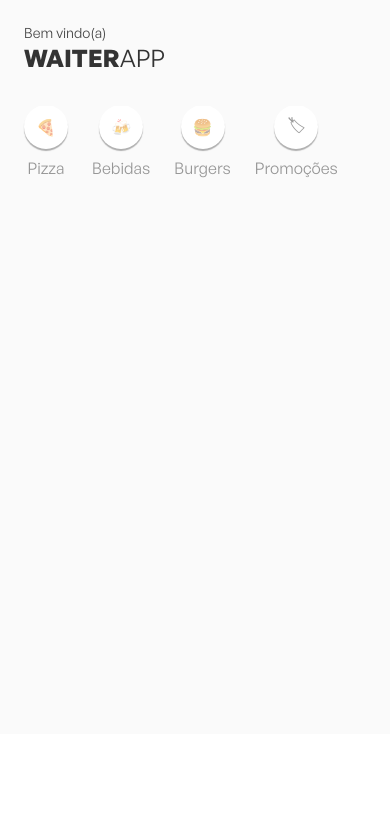
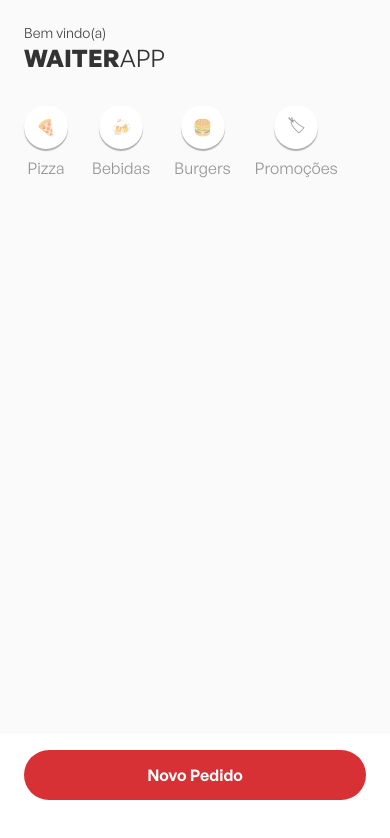
Before and after one commit to MatheusCandido1/waiter-app, a React Native app: screen / in a window 390 px wide. Shown: the top 838 px of the page. Built offline with nearby package versions, Linux system fonts and the light colour scheme.

Commit message:
add-button-component

```diff
--- a/src/Main/index.tsx
+++ b/src/Main/index.tsx
@@ -9,6 +9,7 @@ import {
 import { Header } from '../components/Header';
 import { Categories } from '../components/Categories';
 import { Menu } from '../components/Menu';
+import { Button } from '../components/Button';
 
 export function Main() {
   return (
@@ -24,7 +25,11 @@ export function Main() {
         </MenuContainer>
       </Container>
       <Footer>
-        <FooterContainer></FooterContainer>
+        <FooterContainer>
+          <Button onPress={() => alert('uai')}>
+            Novo Pedido
+          </Button>
+        </FooterContainer>
       </Footer>
     </>
   );
--- a/src/Main/styles.ts
+++ b/src/Main/styles.ts
@@ -22,8 +22,8 @@ export const MenuContainer = styled.View`
 export const Footer = styled.View`
   min-height: 110px;
   background: #FFF;
+  padding: 16px 24px;
 `;
 
 export const FooterContainer = styled.SafeAreaView`
-
 `;
--- /dev/null
+++ b/src/components/Button/index.tsx
@@ -0,0 +1,18 @@
+import { Text } from '../Text';
+import { Container } from './styles';
+
+interface ButtonProps {
+  children: string;
+  onPress: () => void;
+  disabled?: boolean;
+}
+
+export function Button({ children, onPress, disabled }: ButtonProps) {
+  return (
+    <Container onPress={onPress} disabled={disabled}>
+      <Text weight="600" color="#FFF">
+        {children}
+      </Text>
+    </Container>
+  );
+}
--- /dev/null
+++ b/src/components/Button/styles.ts
@@ -0,0 +1,9 @@
+import styled from 'styled-components/native';
+
+export const Container = styled.TouchableOpacity`
+  background-color: ${({ disabled }) => disabled ? '#999':'#D73035'};
+  border-radius: 48px;
+  padding: 14px 24px;
+  align-items: center;
+  justify-content: center;
+`;
```
